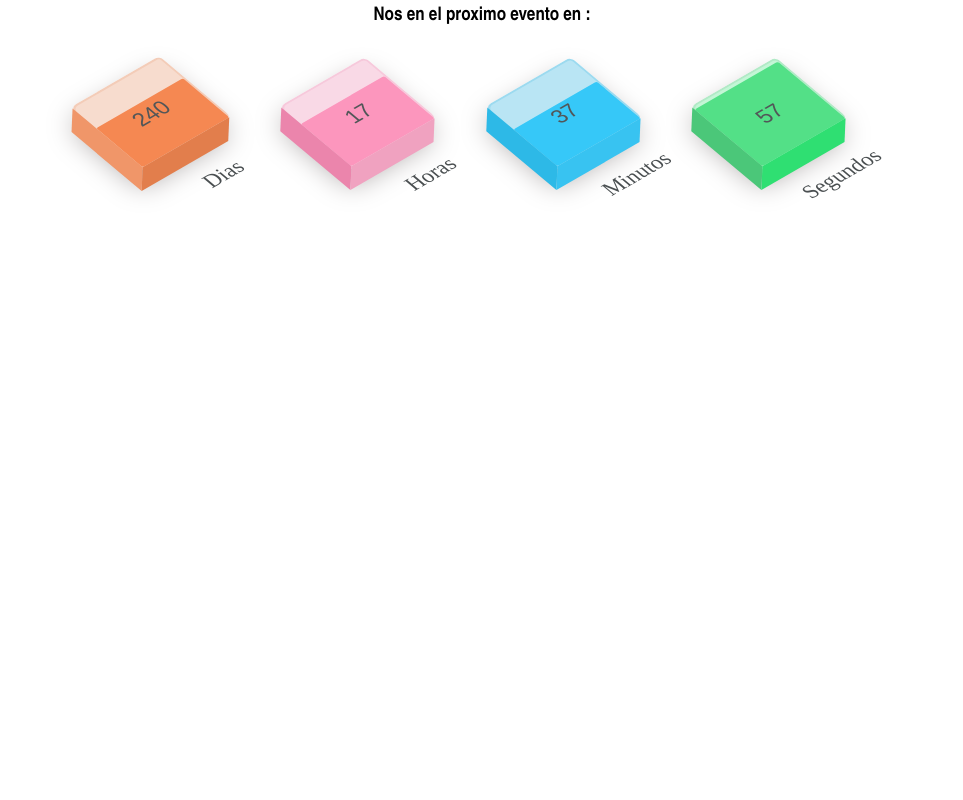
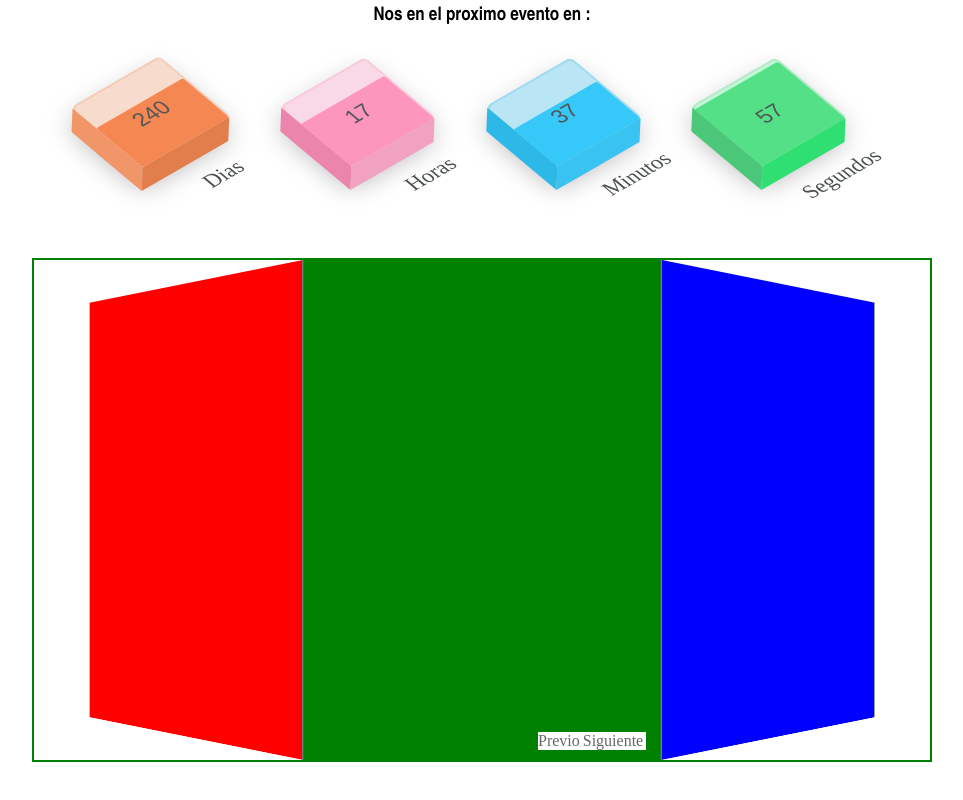
Before and after one commit to Comunidad-de-Programadores/team-react-2-comfeco, a React (Create React App) app: page / in a window 1280 px wide. Shown: the part 900-1700 px from the top of the page, without its empty margins (158-1121 px from the left). Before the commit the page ends 1154 px from the top, so only its background shows below. Built offline with nearby package versions, Linux system fonts and the light colour scheme; a web font is replaced by a local one.

Commit message:
UI carousel

```diff
--- /dev/null
+++ b/src/components/HomePage/Carousel.js
@@ -0,0 +1,60 @@
+import React from 'react';
+
+export const Carousel = () => {
+
+    //  <-------
+
+    const handleChangeColor = () => {
+
+        const cartas = [...document.querySelectorAll('.fs-block')];
+
+        const colores = cartas.map(c => {
+            return window.getComputedStyle(c).getPropertyValue('background-color');
+        });
+
+        console.log(`colores: ${colores}`)
+        cartas.forEach((c, i) => {
+            (i == colores.length - 1)
+                ? c.style.setProperty(`--color-${i + 1}`, `${colores[0]}`)
+                : c.style.setProperty(`--color-${i + 1}`, `${colores[i + 1]}`)
+        });
+    }
+
+
+    return (
+        <>
+            <section className="fs-container">
+                <div className="fs-wrapper">
+                    <div className="fs-slider">
+                        <div className="fs-block">
+                            <figure>
+
+                            </figure>
+                        </div>
+                        <div className="fs-block">
+                            <figure>
+
+                            </figure>
+                        </div>
+                        <div className="fs-block">
+                            <figure>
+
+                            </figure>
+                        </div>
+                        <div className="fs-temp">
+                            <figure>
+
+                            </figure>
+                        </div>
+                    </div>
+
+                    <nav className="fs-navigation">
+                        <span onClick={handleChangeColor} >Previo</span>
+                        <span>Siguiente</span>
+                    </nav>
+                </div>
+            </section>
+
+        </>
+    )
+}
--- a/src/components/HomePage/HomePage.js
+++ b/src/components/HomePage/HomePage.js
@@ -1,4 +1,5 @@
 import React from 'react';
+import { Carousel } from './Carousel';
 import Clock from './Clock';
 
 const HomePage = () => {
@@ -6,6 +7,7 @@ const HomePage = () => {
         <>
 
             <Clock/>
+            <Carousel/>
         </>
     )
 }
--- a/src/styles/components/__components-dir.scss
+++ b/src/styles/components/__components-dir.scss
@@ -7,3 +7,4 @@
 @import './recuperar';
 @import './forms';
 @import './clock';
+@import './carousel';
--- /dev/null
+++ b/src/styles/components/_carousel.scss
@@ -0,0 +1,207 @@
+:root {
+    --color-1: #{red};
+    --color-2: #{green};
+    --color-3: #{blue};
+
+}
+
+.fs-container {
+    margin: 20px auto 50px auto;
+    position: relative;
+    width: 40%;
+    padding: 0 15%;
+    max-width: 700px;
+    min-width: 220px;
+    height: 500px;
+    -webkit-box-sizing: content-box;
+    -moz-box-sizing: content-box;
+    box-sizing: content-box;
+    border: 2px solid green;
+}
+
+.fs-wrapper {
+    width: 100%;
+    height: 100%;
+    position: relative;
+    -webkit-perspective: 1000px;
+    -moz-perspective: 1000px;
+    -o-perspective: 1000px;
+    -ms-perspective: 1000px;
+    perspective: 1000px;
+}
+
+.fs-slider {
+    width: 100%;
+    height: 100%;
+    position: absolute;
+    -webkit-transform-style: preserve-3d;
+    -moz-transform-style: preserve-3d;
+    -o-transform-style: preserve-3d;
+    -ms-transform-style: preserve-3d;
+    transform-style: preserve-3d;
+    pointer-events: none;
+}
+
+.fs-block {
+    margin: 0;
+    position: absolute;
+    width: 70%;
+    height: 100%;
+    left: 15%;
+    pointer-events: auto;
+    -webkit-transition: all 1s ease;
+    -moz-transition: all 1s ease;
+    -o-transition: all 1s ease;
+    -ms-transition: all 1s ease;
+    transition: all 1s ease;
+
+    & figure {
+        width: 100%;
+        height: 100%;
+        margin: 0;
+        position: absolute;
+        top: 0;
+        left: 0;
+        overflow: hidden;
+        // z-index: 1;
+    }
+
+
+    &::after {
+        content: '';
+        position: absolute;
+        width: 100%;
+        height: 100%;
+        // z-index: 1000;
+        pointer-events: none;
+        -webkit-box-sizing: content-box;
+        -moz-box-sizing: content-box;
+        box-sizing: content-box;
+        border-left: 1px solid rgba(119, 119, 119, 1);
+        border-right: 1px solid rgba(119, 119, 119, 1);
+        left: -1px;
+
+    }
+
+
+}
+
+.fs-block:nth-child(1) {
+    -webkit-transform-origin: top right;
+    -webkit-transform: translateX(-100%) rotateY(-35deg);
+    -moz-transform-origin: top right;
+    -moz-transform: translateX(-100%) rotateY(-35deg);
+    -o-transform-origin: top right;
+    -o-transform: translateX(-100%) rotateY(-35deg);
+    -ms-transform-origin: top right;
+    -ms-transform: translate(-100%);
+    transform-origin: top right;
+    transform: translateX(-100%) rotateY(-35deg);
+    background-color: var(--color-1);
+}
+
+.fs-block:nth-child(1):hover {
+    -webkit-transform: translateX(-100%) rotateY(-30deg);
+    -o-transform: translateX(-100%) rotateY(-30deg);
+    transform: translateX(-100%) rotateY(-30deg);
+}
+
+
+.fs-block:nth-child(2) {
+    z-index: 100;
+    background-color: var(--color-2);
+}
+
+.fs-block:nth-child(3) {
+    -webkit-transform-origin: top left;
+    -webkit-transform: translateX(100%) rotateY(35deg);
+    -moz-transform-origin: top left;
+    -moz-transform: translateX(100%) rotateY(35deg);
+    -o-transform-origin: top left;
+    -o-transform: translateX(100%) rotateY(35deg);
+    -ms-transform-origin: top left;
+    -ms-transform: translate(100%);
+    transform-origin: top left;
+    transform: translateX(100%) rotateY(35deg);
+    background-color: var(--color-3);
+}
+
+.fs-block:nth-child(3):hover {
+    -webkit-transform: translateX(100%) rotateY(30deg);
+    -o-transform: translateX(100%) rotateY(30deg);
+    transform: translateX(100%) rotateY(30deg);
+}
+
+.fs-navigation {
+    position: absolute;
+    z-index: 2000;
+    bottom: 10px;
+    right: 15%;
+    margin-right: 15px;
+    -webkit-touch-callout: none;
+    -webkit-user-select: none;
+    -khtml-user-select: none;
+    -moz-user-select: none;
+    -ms-user-select: none;
+    user-select: none;
+    background-color: white;
+    color: black;
+}
+
+.fs-navigation span {
+
+    width: 26px;
+    height: 26px;
+    border-radius: 4px;
+    text-indent: -90000px;
+    cursor: pointer;
+    opacity: 0.6;
+    margin-right: 3px;
+    // background: rgba(0,0,0,0.4) url(../images/arrow.png) no-repeat 50% 50%;
+    -webkit-transition: all 0.3s linear;
+    -moz-transition: all 0.3s linear;
+    -o-transition: all 0.3s linear;
+    -ms-transition: all 0.3s linear;
+    transition: all 0.3s linear;
+    pointer-events: auto;
+
+    &:nth-child(2) {
+        -webkit-transform: rotate(180deg);
+        -moz-transform: rotate(180deg);
+        -o-transform: rotate(180deg);
+        -ms-transform: rotate(180deg);
+        transform: rotate(180deg);
+    }
+
+    &:hover {
+        opacity: 1;
+    }
+}
+
+
+// + TRANSICIONES
+
+/* Transitions */
+.fs-block:nth-child(1) figure {
+    -webkit-transition: width 900ms cubic-bezier(0, 0, .15, 1) 600ms;
+    -moz-transition: width 900ms cubic-bezier(0, 0, .15, 1) 600ms;
+    -o-transition: width 900ms cubic-bezier(0, 0, .15, 1) 600ms;
+    -ms-transition: width 900ms cubic-bezier(0, 0, .15, 1) 600ms;
+    transition: width 900ms cubic-bezier(0, 0, .15, 1) 600ms;
+}
+
+.fs-block:nth-child(2) figure {
+    -webkit-transition: width 900ms cubic-bezier(0, 0, .15, 1) 300ms;
+    -moz-transition: width 900ms cubic-bezier(0, 0, .15, 1) 300ms;
+    -o-transition: width 900ms cubic-bezier(0, 0, .15, 1) 300ms;
+    -ms-transition: width 900ms cubic-bezier(0, 0, .15, 1) 300ms;
+    transition: width 900ms cubic-bezier(0, 0, .15, 1) 300ms;
+}
+
+.fs-block:nth-child(3) figure {
+    -webkit-transition: width 900ms cubic-bezier(0, 0, .15, 1);
+    -moz-transition: width 900ms cubic-bezier(0, 0, .15, 1);
+    -o-transition: width 900ms cubic-bezier(0, 0, .15, 1);
+    -ms-transition: width 900ms cubic-bezier(0, 0, .15, 1);
+    transition: width 900ms cubic-bezier(0, 0, .15, 1);
+}
```
Also changed, not shown: src/components/HomePage/dataCarousel/data.js (added, +104 -0 lines), src/components/HomePage/dataCarousel/getLideres.js (added, +17 -0 lines).
